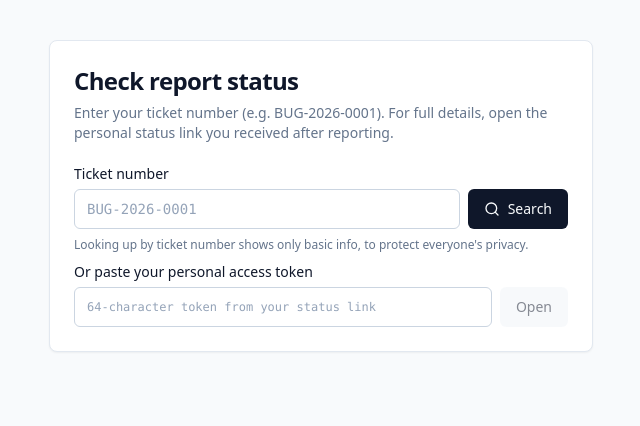
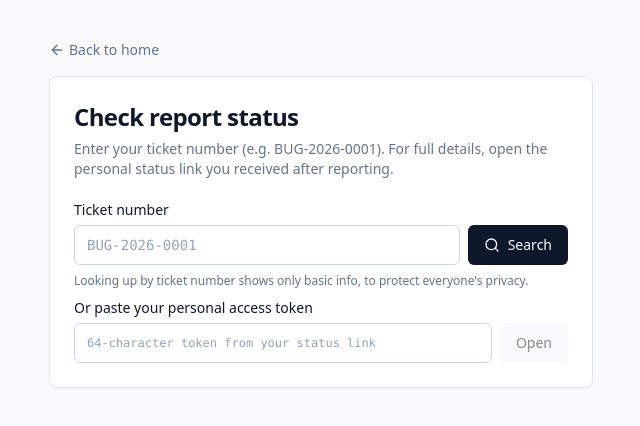
Before and after one commit to fabrizio-ferrentino/my-dev-bugtracker, a Next.js app: page /status in a window 1280 px wide. Shown: the top 426 px of the page, without its empty margins (319-959 px from the left). Built offline with nearby package versions, Linux system fonts and the light colour scheme; no server answers.

Commit message:
ux: add back-to-home link on status and success pages

```diff
--- a/src/app/status/page.tsx
+++ b/src/app/status/page.tsx
@@ -1,8 +1,9 @@
 "use client";
 
 import { useSearchParams } from "next/navigation";
+import Link from "next/link";
 import { Suspense, useEffect, useRef, useState } from "react";
-import { Loader2, Search } from "lucide-react";
+import { ArrowLeft, Loader2, Search } from "lucide-react";
 import { Badge } from "@/components/ui/badge";
 import { Button } from "@/components/ui/button";
 import { Card, CardContent, CardDescription, CardHeader, CardTitle } from "@/components/ui/card";
@@ -75,6 +76,13 @@ function StatusContent() {
 
   return (
     <main className="mx-auto flex min-h-screen w-full max-w-xl flex-col px-4 py-10">
+      <Link
+        href="/"
+        className="mb-4 inline-flex items-center gap-1 self-start text-sm text-slate-500 hover:text-slate-900 dark:hover:text-slate-100"
+      >
+        <ArrowLeft aria-hidden className="size-4" />
+        Back to home
+      </Link>
       <Card>
         <CardHeader>
           <CardTitle className="text-2xl">Check report status</CardTitle>
--- a/src/app/success/page.tsx
+++ b/src/app/success/page.tsx
@@ -1,5 +1,5 @@
 import Link from "next/link";
-import { CheckCircle2, Link2 } from "lucide-react";
+import { ArrowLeft, CheckCircle2, Link2 } from "lucide-react";
 import { buttonVariants } from "@/components/ui/button";
 import { cn } from "@/lib/utils";
 import { Card, CardContent, CardDescription, CardHeader, CardTitle } from "@/components/ui/card";
@@ -17,6 +17,13 @@ export default function SuccessPage({ searchParams }: Props) {
 
   return (
     <main className="mx-auto flex min-h-screen w-full max-w-xl flex-col items-center justify-center px-4 py-10">
+      <Link
+        href="/"
+        className="mb-4 inline-flex items-center gap-1 self-start text-sm text-slate-500 hover:text-slate-900 dark:hover:text-slate-100"
+      >
+        <ArrowLeft aria-hidden className="size-4" />
+        Back to home
+      </Link>
       <Card className="w-full">
         <CardHeader className="items-center text-center">
           <CheckCircle2 aria-hidden className="size-12 text-emerald-600" />
```
